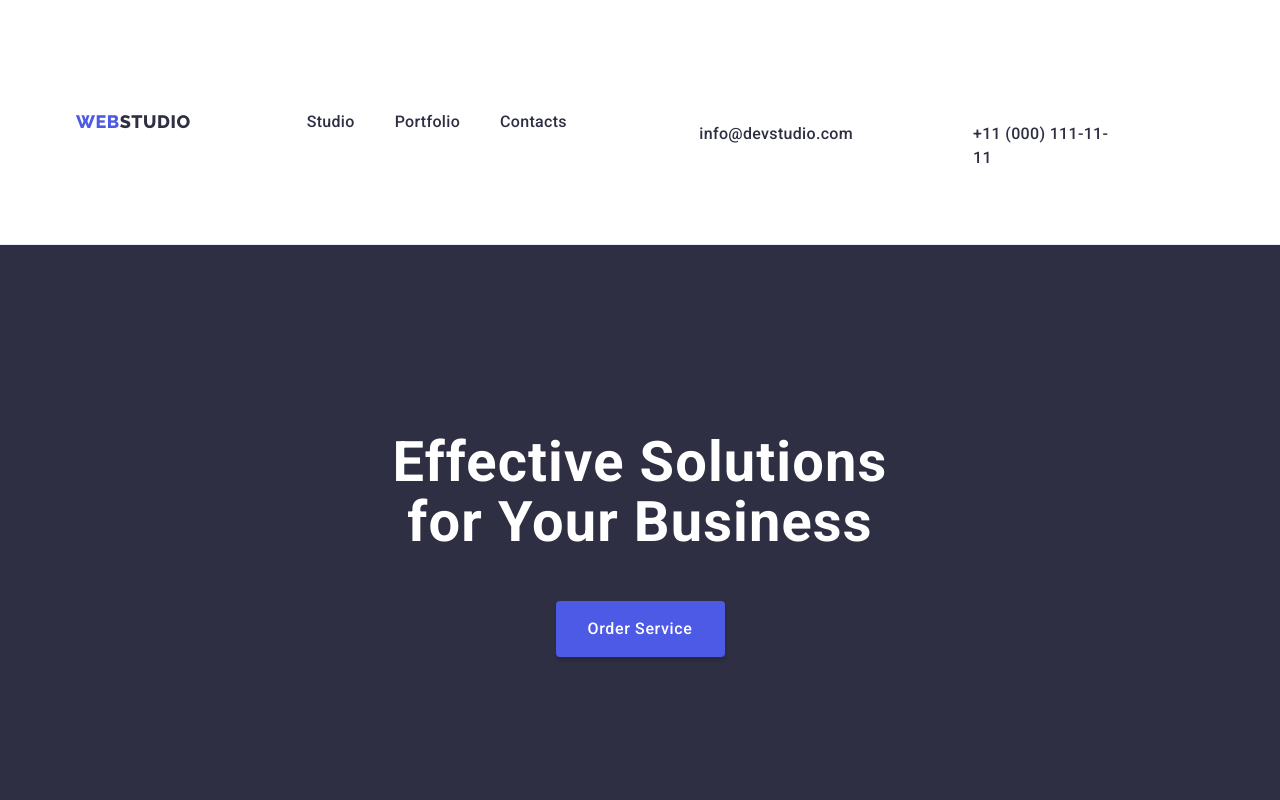
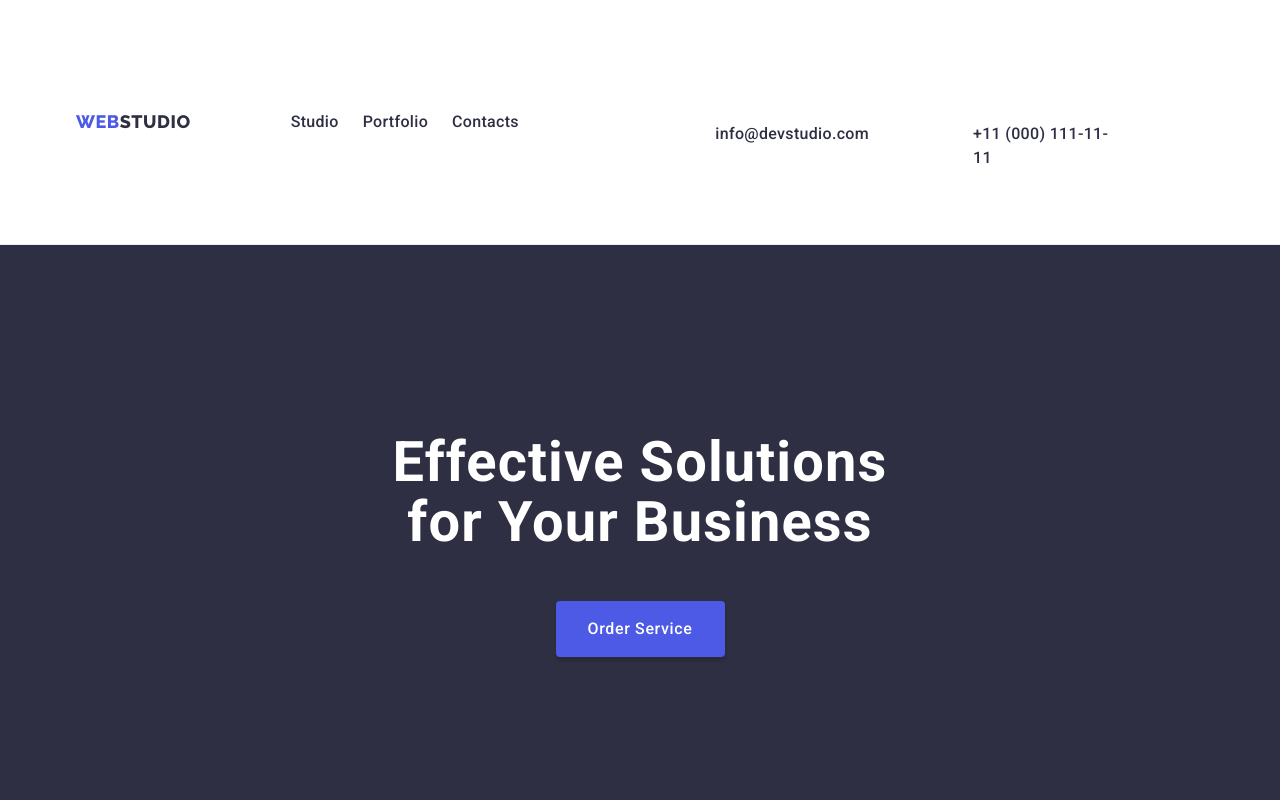
Before and after one commit to Viktoriya-ri/goit-markup-hw-03, a plain HTML site: page index.html in a window 1280 px wide. Shown: the top 800 px of the page. Drawn offline with nearby package versions, Linux system fonts and the light colour scheme.

Commit message:
Update styles.css

```diff
--- a/css/styles.css
+++ b/css/styles.css
@@ -32,6 +32,9 @@ body {
     gap: 40px;
     padding: 24px 0;
     margin-right: 40px;
+    flex-wrap: wrap;
+    column-gap: 24px;
+    row-gap: 48px;
 }
 .bloc {
     display: block;
```
